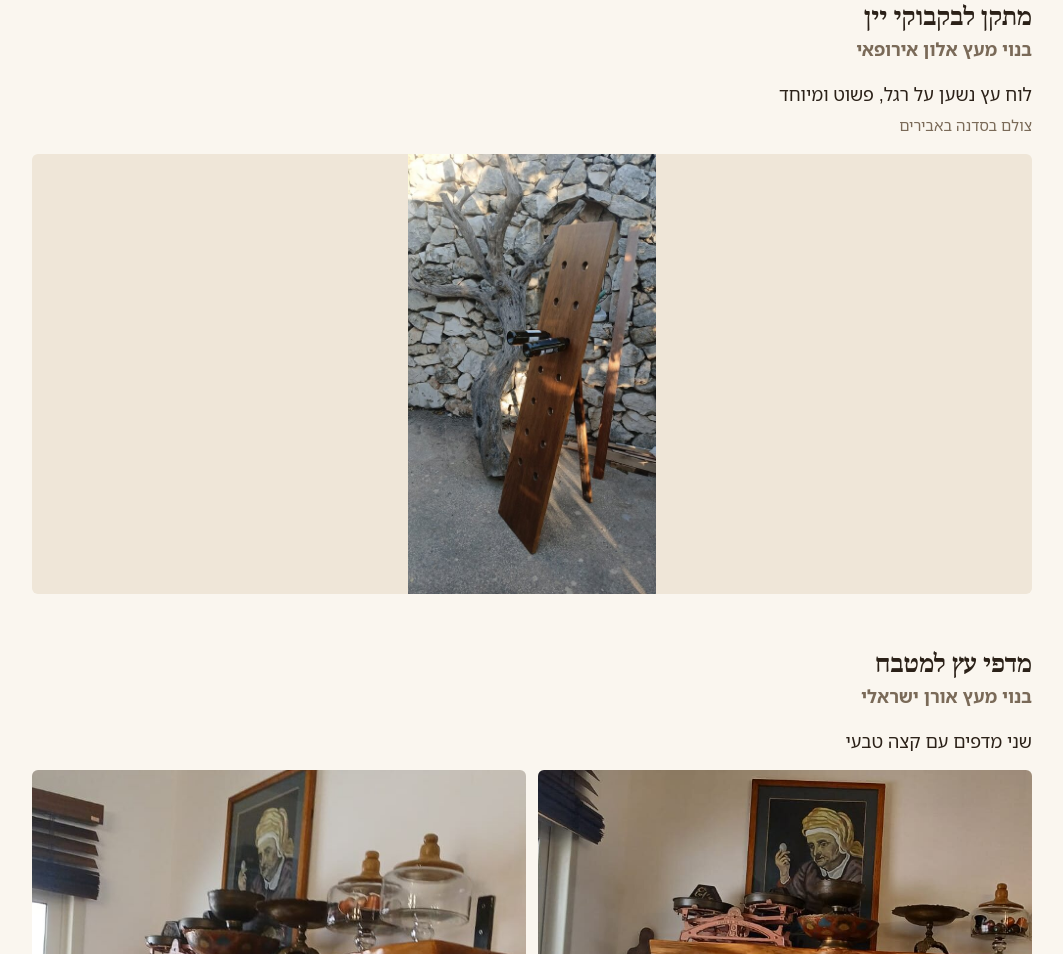
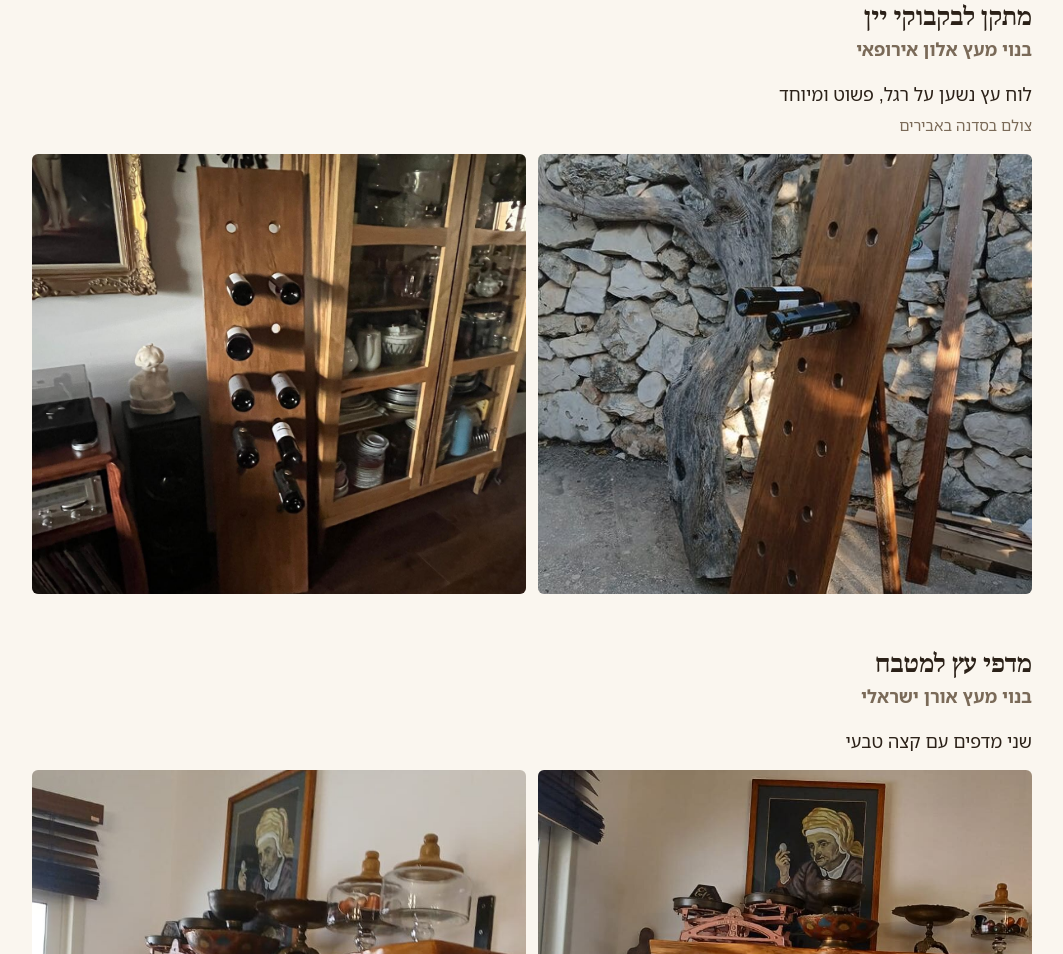
Before and after one commit to ehudettun/yaakov-nagarut, a plain HTML site: page index.html in a window 1280 px wide. Shown: the part 3315-4269 px from the top of the page, without its empty margins (108-1171 px from the left). Drawn offline with Linux system fonts and the light colour scheme.

Commit message:
Add wine rack home photo

```diff
--- a/index.html
+++ b/index.html
@@ -25,7 +25,7 @@ h2{font:700 30px "Noto Serif Hebrew",Georgia,serif;border-bottom:2px solid var(-
 <section class="work"><h3>ויטרינת עץ וזכוכית</h3><p class="wood" style="color:#7a6a58;font-weight:600">בנוי מעץ אגוז אפריקאי</p><div class="imgs one"><img src="img/vitrine.jpg" alt="ויטרינת עץ וזכוכית"></div></section>
 <section class="work"><h3>שולחן סלון מעץ מלא</h3><p class="wood" style="color:#7a6a58;font-weight:600">בנוי מחצי גזע עץ - אורן ישראלי</p><div class="imgs"><img src="img/table1.jpg" alt="שולחן סלון מעץ מלא"><img src="img/table2.jpg" alt="שולחן סלון, זווית נוספת"></div></section>
 <section class="work"><h3>ארונית לפטיפון</h3><p class="wood" style="color:#7a6a58;font-weight:600">בנוי מעץ מהגוני</p><div class="imgs one"><img src="img/record.jpg" alt="ארונית עץ לפטיפון"></div></section>
-<section class="work"><h3>מתקן לבקבוקי יין</h3><p class="wood" style="color:#7a6a58;font-weight:600">בנוי מעץ אלון אירופאי</p><p>לוח עץ נשען על רגל, פשוט ומיוחד<br><small style="color:#7a6a58">צולם בסדנה באבירים</small></p><div class="imgs one"><img src="img/wine.jpg" alt="מתקן עץ לבקבוקי יין"></div></section>
+<section class="work"><h3>מתקן לבקבוקי יין</h3><p class="wood" style="color:#7a6a58;font-weight:600">בנוי מעץ אלון אירופאי</p><p>לוח עץ נשען על רגל, פשוט ומיוחד<br><small style="color:#7a6a58">צולם בסדנה באבירים</small></p><div class="imgs"><img src="img/wine.jpg" alt="מתקן עץ לבקבוקי יין"><img src="img/wine2.jpg" alt="מתקן היין עם בקבוקים, בבית"></div></section>
 <section class="work"><h3>מדפי עץ למטבח</h3><p class="wood" style="color:#7a6a58;font-weight:600">בנוי מעץ אורן ישראלי</p><p>שני מדפים עם קצה טבעי</p><div class="imgs"><img src="img/shelves1.jpg" alt="מדפי עץ למטבח"><img src="img/shelves2.jpg" alt="מדפי עץ, מבט מהצד"></div></section>
 <section class="work"><h3>דלתות עץ מלא בצבע לבן</h3><p class="wood" style="color:#7a6a58;font-weight:600">בנוי מעץ בוק אירופאי</p><div class="imgs one"><img src="img/door.jpg" alt="דלת עץ לבנה עם שמשות"></div></section>
 <section class="end"><p>רוצים להכיר גם את העבודה שלי ברפואה משלימה? <a href="https://myhealing.co.il/">לאתר</a></p>
```
Also changed, not shown: img/wine2.jpg (added).
